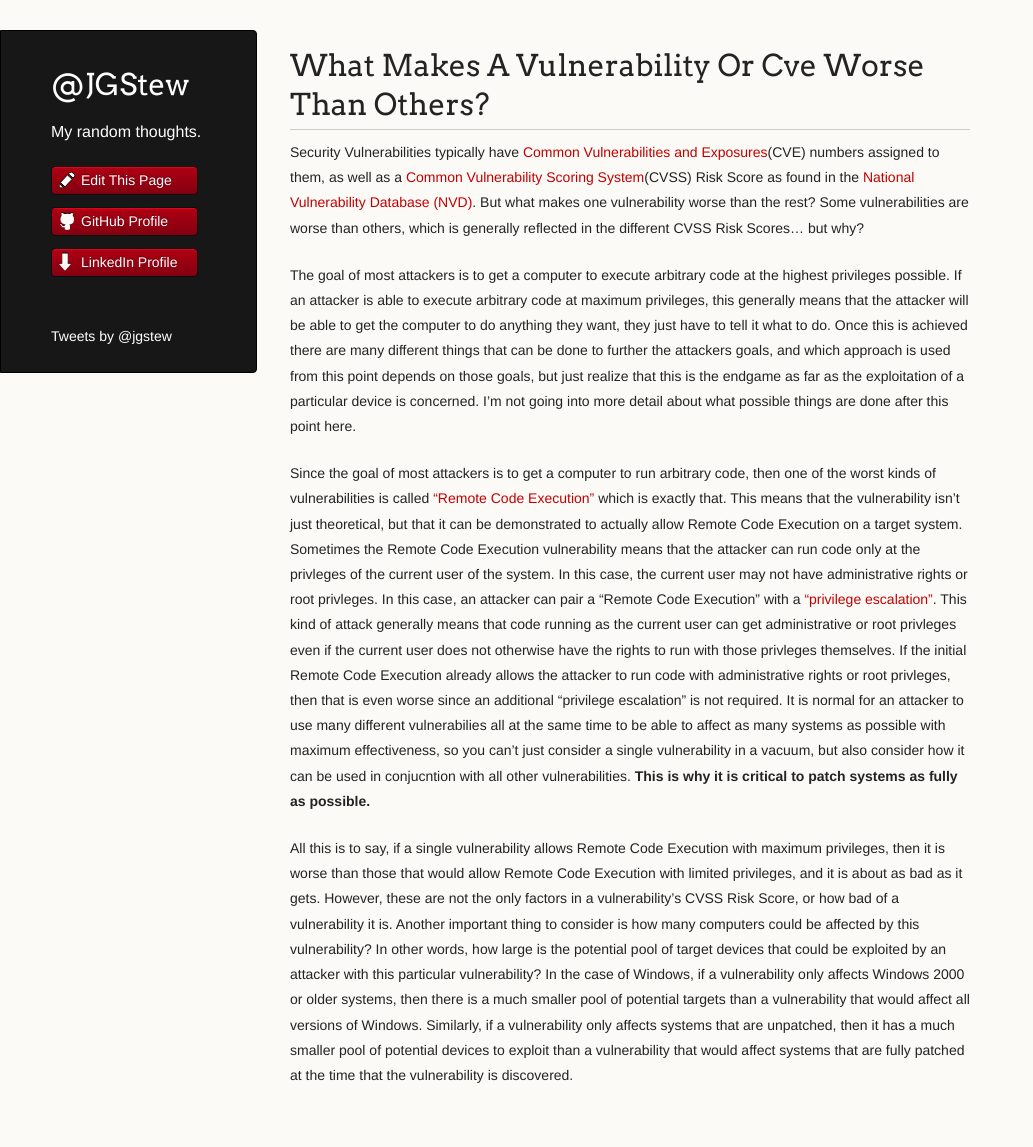
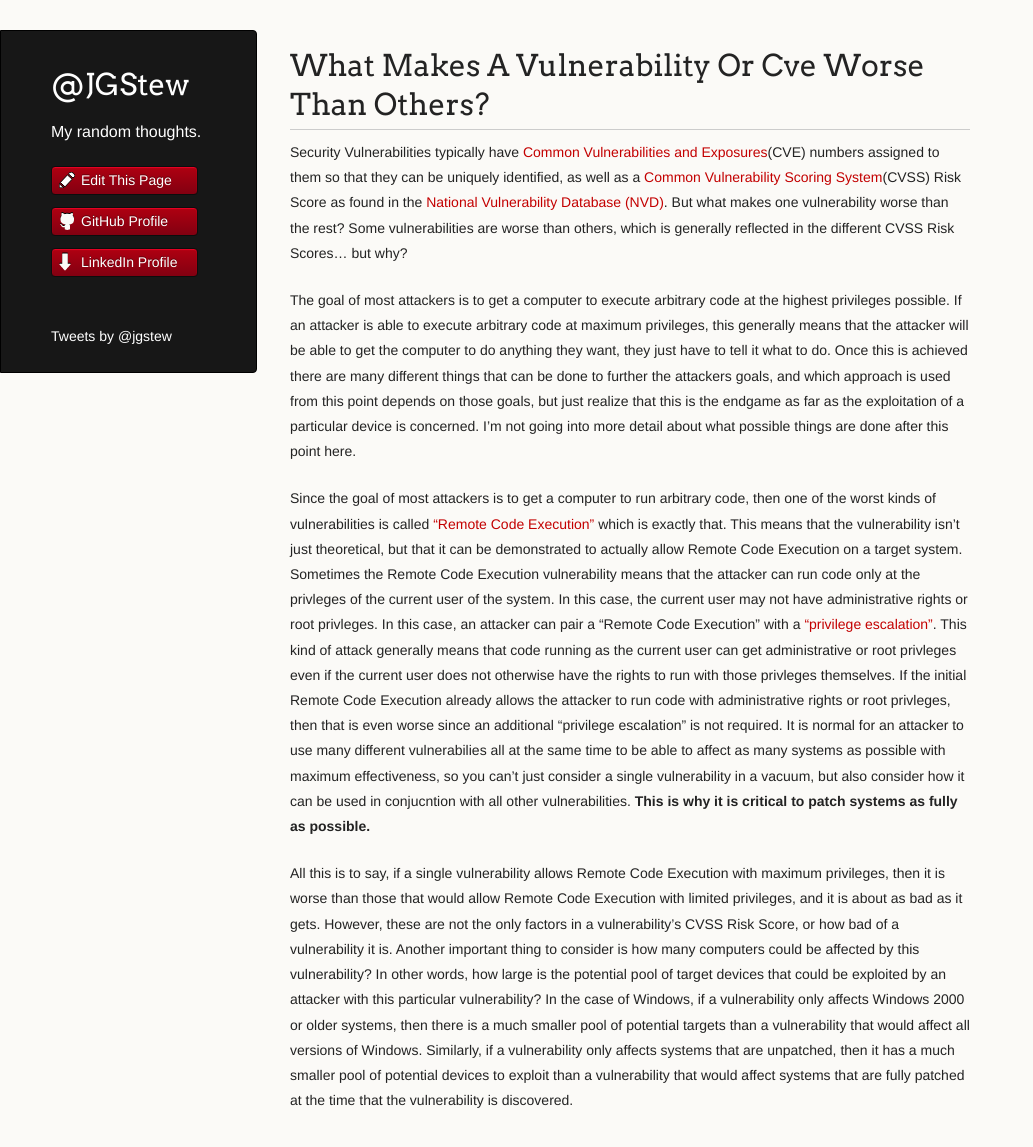
Before and after one commit to jgstew/jgstew.github.io, a Jekyll site: the page built from _posts/2019-08-16-What-makes-a-vulnerability-or-CVE-worse-than-others?.md, in a window 1280 px wide and 1185 px high. Shown: the top 1147 px of the window, without its empty margins (0-1033 px from the left). Built offline with Jekyll 4.4.1, drawn with Linux system fonts in a browser that asks for light colours; nearby versions of some CDN libraries; comment, search, counter and statistics services are not loaded.

Commit message:
Update 2019-08-16-What-makes-a-vulnerability-or-CVE-worse-than-others?.md

```diff
--- a/_posts/2019-08-16-What-makes-a-vulnerability-or-CVE-worse-than-others?.md
+++ b/_posts/2019-08-16-What-makes-a-vulnerability-or-CVE-worse-than-others?.md
@@ -1,5 +1,5 @@
 
-Security Vulnerabilities typically have [Common Vulnerabilities and Exposures](https://en.wikipedia.org/wiki/Common_Vulnerabilities_and_Exposures)(CVE) numbers assigned to them, as well as a [Common Vulnerability Scoring System](https://en.wikipedia.org/wiki/Common_Vulnerability_Scoring_System)(CVSS) Risk Score as found in the [National Vulnerability Database (NVD)](https://nvd.nist.gov/). But what makes one vulnerability worse than the rest? Some vulnerabilities are worse than others, which is generally reflected in the different CVSS Risk Scores... but why?
+Security Vulnerabilities typically have [Common Vulnerabilities and Exposures](https://en.wikipedia.org/wiki/Common_Vulnerabilities_and_Exposures)(CVE) numbers assigned to them so that they can be uniquely identified, as well as a [Common Vulnerability Scoring System](https://en.wikipedia.org/wiki/Common_Vulnerability_Scoring_System)(CVSS) Risk Score as found in the [National Vulnerability Database (NVD)](https://nvd.nist.gov/). But what makes one vulnerability worse than the rest? Some vulnerabilities are worse than others, which is generally reflected in the different CVSS Risk Scores... but why?
 
 The goal of most attackers is to get a computer to execute arbitrary code at the highest privileges possible. If an attacker is able to execute arbitrary code at maximum privileges, this generally means that the attacker will be able to get the computer to do anything they want, they just have to tell it what to do. Once this is achieved there are many different things that can be done to further the attackers goals, and which approach is used from this point depends on those goals, but just realize that this is the endgame as far as the exploitation of a particular device is concerned. I'm not going into more detail about what possible things are done after this point here.
 
```
